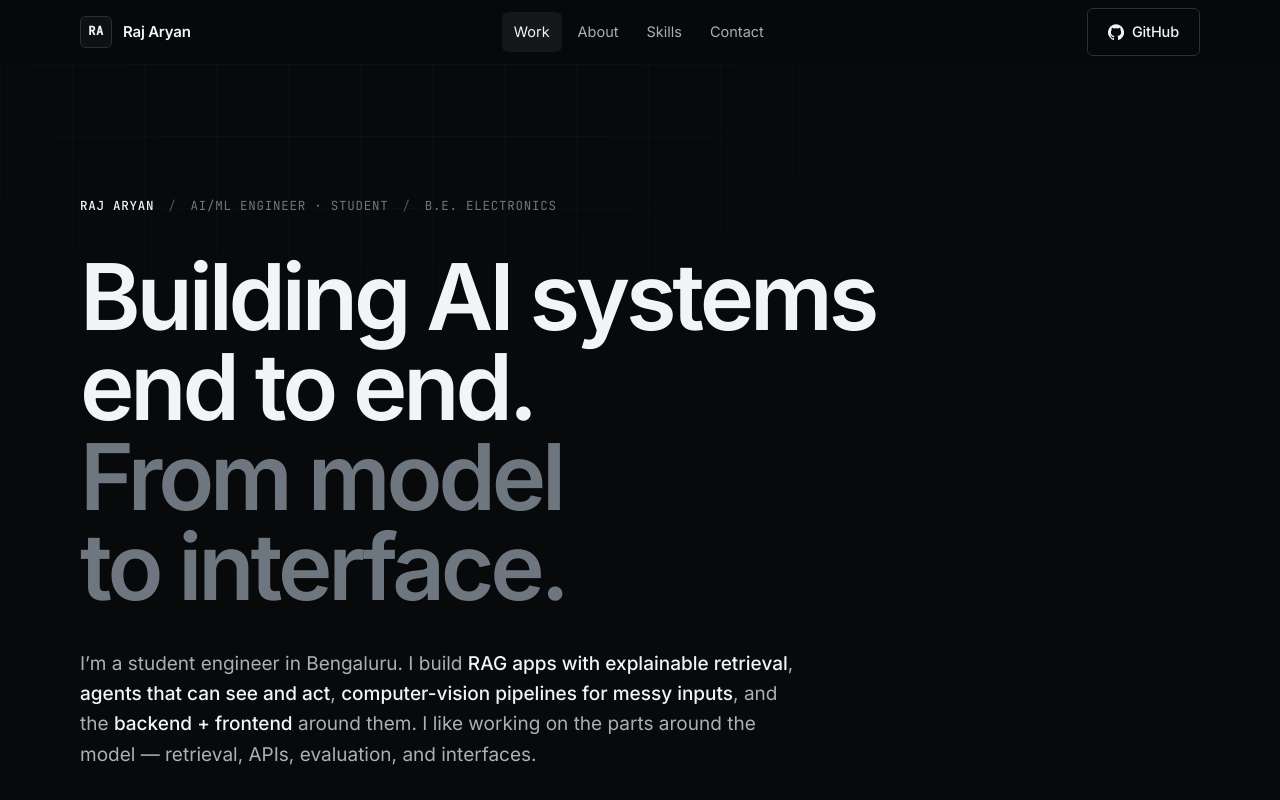
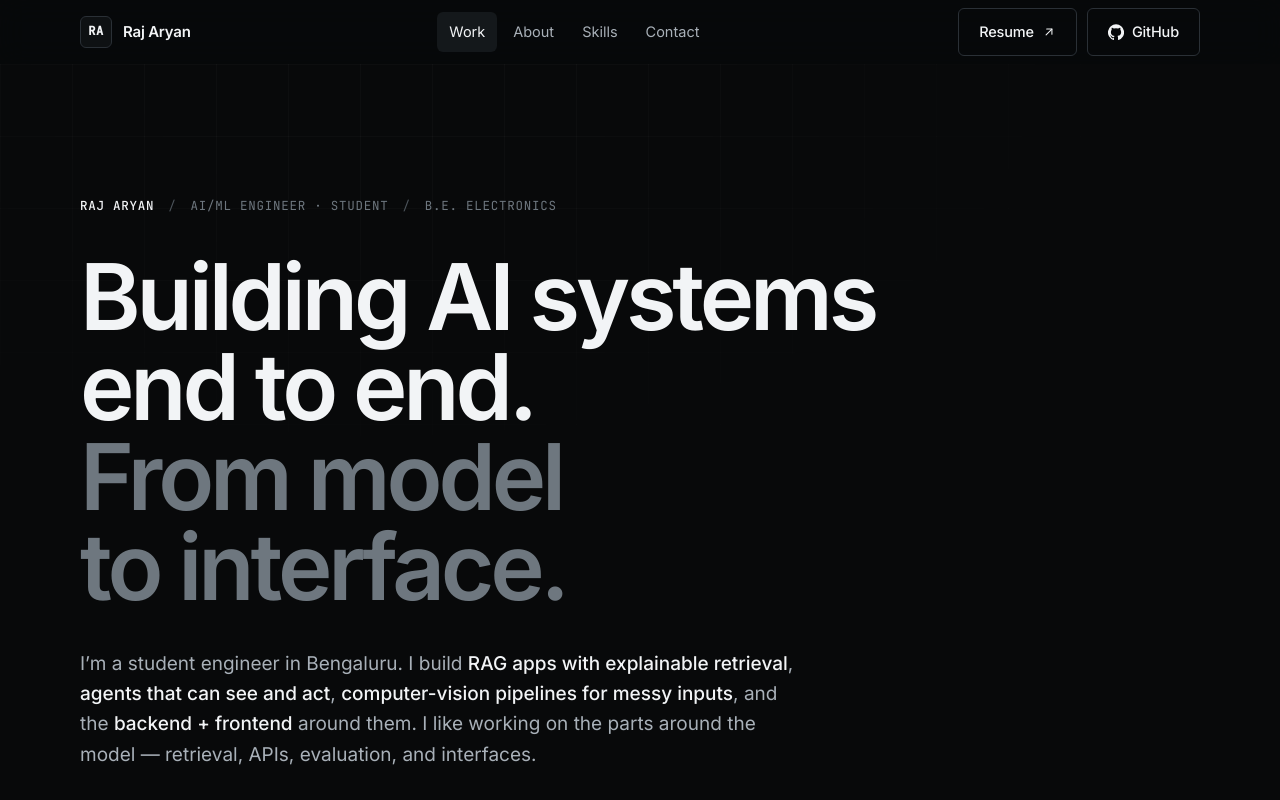
Before and after one commit to rajaryan1111/raj-aryan-portfolio, a React (Vite) app: page / in a window 1280 px wide. Shown: the top 800 px of the page. Built offline with nearby package versions, Linux system fonts and the light colour scheme.

Commit message:
add resume navigation CTA

```diff
--- a/src/components/Nav.jsx
+++ b/src/components/Nav.jsx
@@ -1,6 +1,6 @@
 import { useEffect, useState } from 'react'
 import { navLinks, profile } from '../data/profile'
-import { CloseIcon, GitHubIcon, MenuIcon } from './Icons'
+import { ArrowUpRightIcon, CloseIcon, GitHubIcon, MenuIcon } from './Icons'
 
 export default function Nav() {
   const [open, setOpen] = useState(false)
@@ -68,6 +68,15 @@ export default function Nav() {
 
         <div className="nav__actions">
           <a
+            className="btn btn--ghost"
+            href={profile.resume}
+            target="_blank"
+            rel="noreferrer noopener"
+          >
+            Resume
+            <ArrowUpRightIcon width="14" height="14" />
+          </a>
+          <a
             className="btn btn--ghost btn--github"
             href={profile.github}
             target="_blank"
@@ -98,6 +107,16 @@ export default function Nav() {
           ))}
           <a
             className="btn btn--primary"
+            href={profile.resume}
+            target="_blank"
+            rel="noreferrer noopener"
+            onClick={() => setOpen(false)}
+          >
+            Resume
+            <ArrowUpRightIcon width="14" height="14" />
+          </a>
+          <a
+            className="btn btn--primary"
             href={profile.github}
             target="_blank"
             rel="noreferrer noopener"
```
